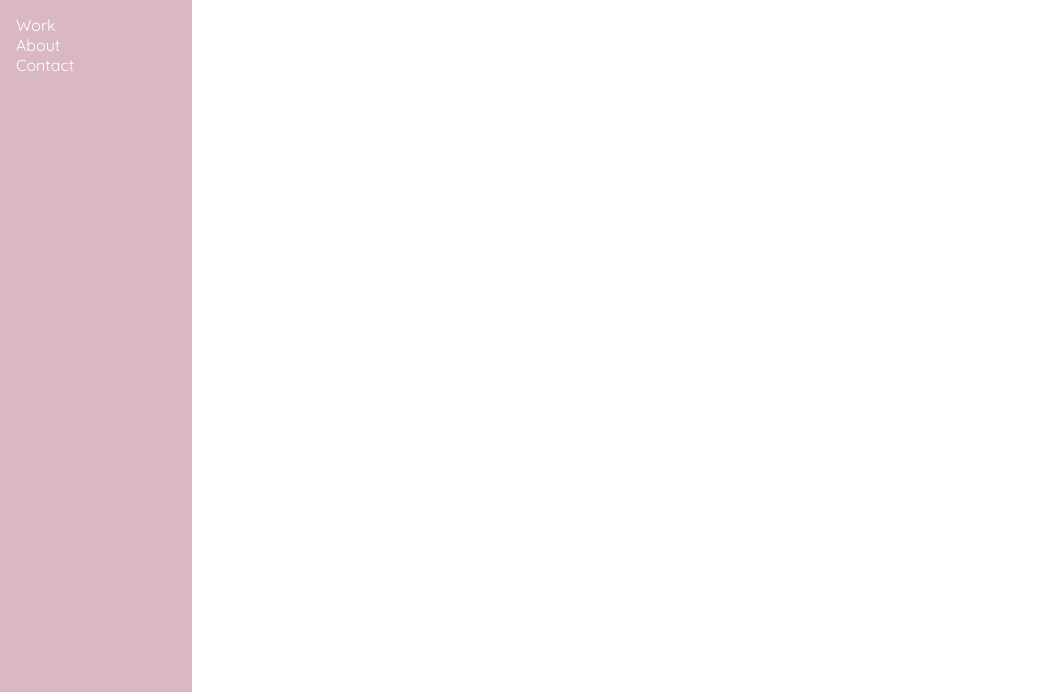
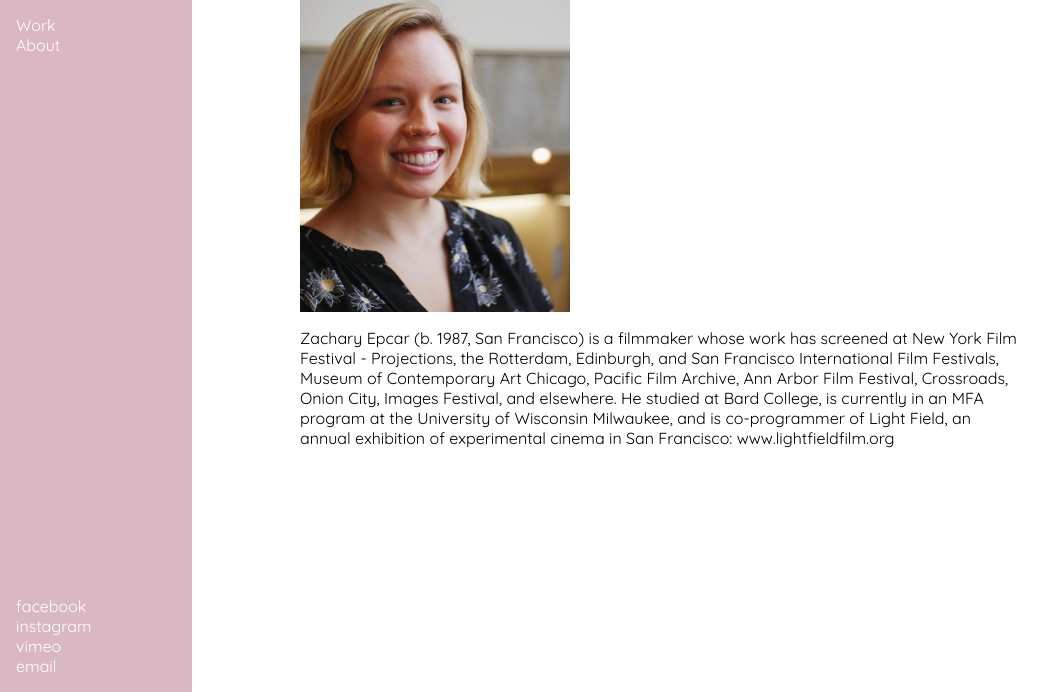
Before and after one commit to joshuawootonn/izzy-wootonn, a Gatsby site: page /about in a window 1280 px wide. Shown: the part 108-800 px from the top of the page, without its empty margins (0-1062 px from the left). Built offline with nearby package versions, Linux system fonts and the light colour scheme; Gatsby itself is replaced by a stand-in of ours.

Commit message:
get all the links working on the sidebar

```diff
--- a/src/components/sidebar.tsx
+++ b/src/components/sidebar.tsx
@@ -1,11 +1,12 @@
-import React from 'react';
+import React, { useState } from 'react';
 
-import * as gatsby from 'gatsby';
+import { Link } from 'gatsby';
 import styled from 'styled-components';
 
 import ProfileImage from './image';
 import { Theme } from 'graphql-playground-html/dist/render-playground-page';
 import { StyledThemeProp as STP } from '../constants/types';
+import CopyToClipboard from 'react-copy-to-clipboard';
 
 const Sidebar = styled.div`
   background: ${(props: STP) => props.theme.colors.light};
@@ -14,27 +15,70 @@ const Sidebar = styled.div`
   height: 100vh;
   padding: 0px 16px;
   position: fixed;
+  display: flex;
+  justify-content: space-between;
+  align-items: flex-start;
+  flex-direction: column;
+`;
+const Section = styled.div`
+  margin-bottom: 16px;
 `;
 
-const Link = styled(gatsby.Link)`
+const InternalLink = styled(Link)`
   display: block;
   color: ${(props: STP) => props.theme.colors.white};
   text-decoration: none;
+`;
+const ExternalLink = styled.a`
+  display: block;
+  color: ${(props: STP) => props.theme.colors.white};
+  text-decoration: none;
+`;
+const Button = styled.button`
+  text-decoration: none;
+  display: block;
+  color: ${(props: STP) => props.theme.colors.white};
+  background: none;
+  border: none;
+  cursor: pointer;
+  font-size: 15px;
+  padding: 0px;
+  font: inherit;
+  &:focus {
+    outline: 0; //TODO: Implement other indication
+  }
 `;
 
 export interface Props {
   siteTitle: string;
 }
 
-const SidebarComponent = ({ siteTitle = '' }: Props) => (
-  <Sidebar className="sidebar">
-    <h1>
-      <Link to="/">{siteTitle}</Link>
-    </h1>
-    <Link to="/">Work</Link>
-    <Link to="/about/">About</Link>
-    <Link to="/contact/">Contact</Link>
-  </Sidebar>
-);
+const SidebarComponent = ({ siteTitle = '' }: Props) => {
+  const [message, changeMessage] = useState<string>('');
+
+  const onEmailCopy = () => {
+    changeMessage('Copied!');
+    setTimeout(() => changeMessage(''), 1000);
+  };
+  return (
+    <Sidebar className="sidebar">
+      <Section>
+        <h1>
+          <InternalLink to="/">{siteTitle}</InternalLink>
+        </h1>
+        <InternalLink to="/">Work</InternalLink>
+        <InternalLink to="/about/">About</InternalLink>
+      </Section>
+      <Section>
+        <ExternalLink href="https://www.facebook.com/izzy.schrock">facebook</ExternalLink>
+        <ExternalLink href="https://www.instagram.com/izzyschrock/">instagram</ExternalLink>
+        <ExternalLink href="https://vimeo.com/samfathallah">vimeo</ExternalLink>
+        <CopyToClipboard text={'joshuawootonn@gmail.com'} onCopy={onEmailCopy}>
+          <Button>email{message && `- ${message}`}</Button>
+        </CopyToClipboard>
+      </Section>
+    </Sidebar>
+  );
+};
 
 export default SidebarComponent;
--- a/src/components/videoList.tsx
+++ b/src/components/videoList.tsx
@@ -22,8 +22,8 @@ const query = graphql`
 `;
 
 const EmbeddedVideo = styled.iframe`
-  height: 540px;
-  width: 960px;
+  height: 405px;
+  width: 720px;
   border: 0px;
 `;
 
--- a/src/pages/about.tsx
+++ b/src/pages/about.tsx
@@ -3,12 +3,27 @@ import { Link } from 'gatsby';
 
 import Layout from '../components/layout';
 import SEO from '../components/seo';
+import Image from '../components/image';
 
 const About = () => (
   <Layout>
     <SEO title="About" />
     <h1>About</h1>
-    <Link to="/">{'<- Back'}</Link>
+
+    <div style={{ width: '720px' }}>
+      <div style={{ width: '270px' }}>
+        <Image />
+      </div>
+      <p>
+        Zachary Epcar (b. 1987, San Francisco) is a filmmaker whose work has screened at New York
+        Film Festival - Projections, the Rotterdam, Edinburgh, and San Francisco International Film
+        Festivals, Museum of Contemporary Art Chicago, Pacific Film Archive, Ann Arbor Film
+        Festival, Crossroads, Onion City, Images Festival, and elsewhere. He studied at Bard
+        College, is currently in an MFA program at the University of Wisconsin Milwaukee, and is
+        co-programmer of Light Field, an annual exhibition of experimental cinema in San Francisco:
+        www.lightfieldfilm.org
+      </p>
+    </div>
   </Layout>
 );
 
```
Also changed, not shown: package.json (+5 -8 lines), src/pages/contact.tsx (deleted, +0 -15 lines), 1 other file.
